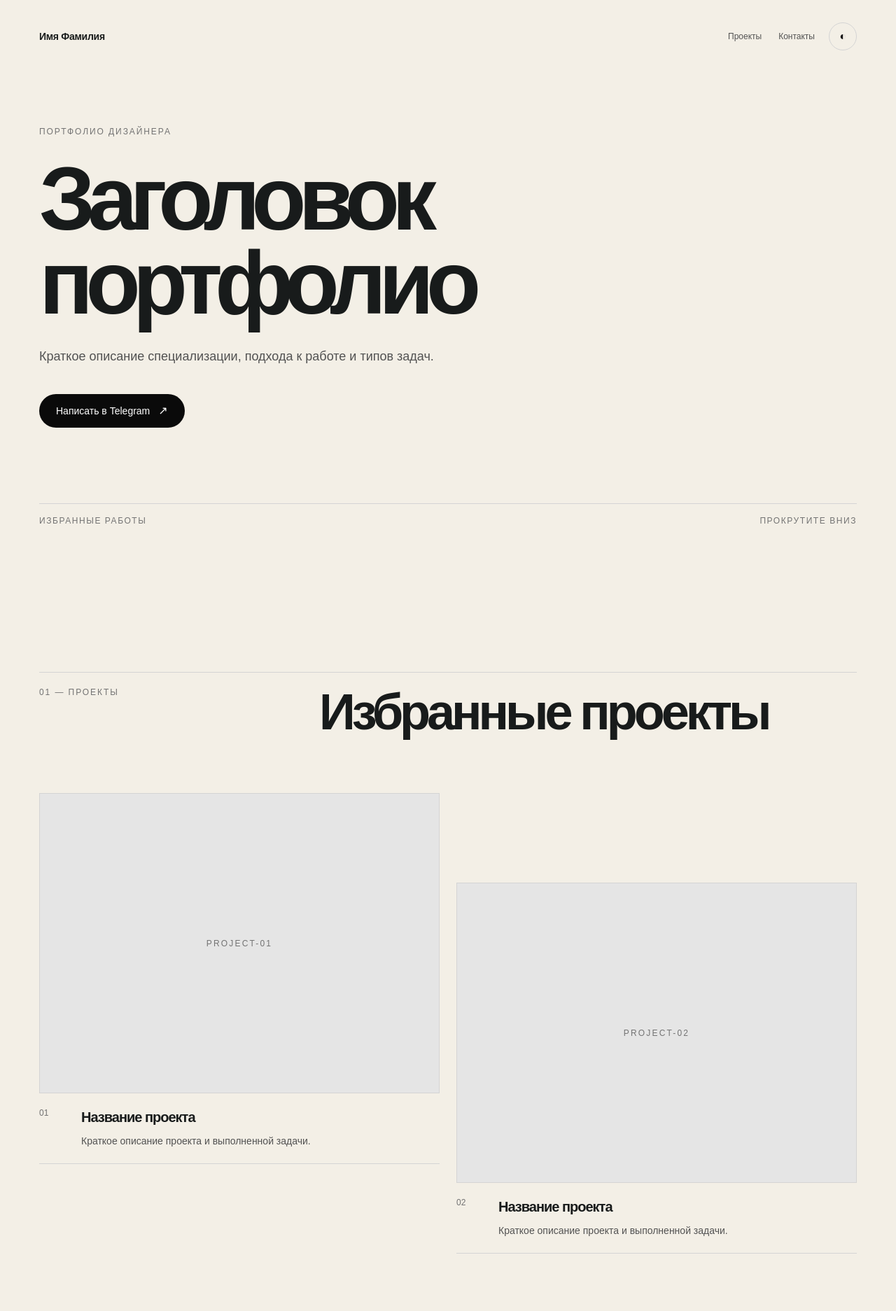
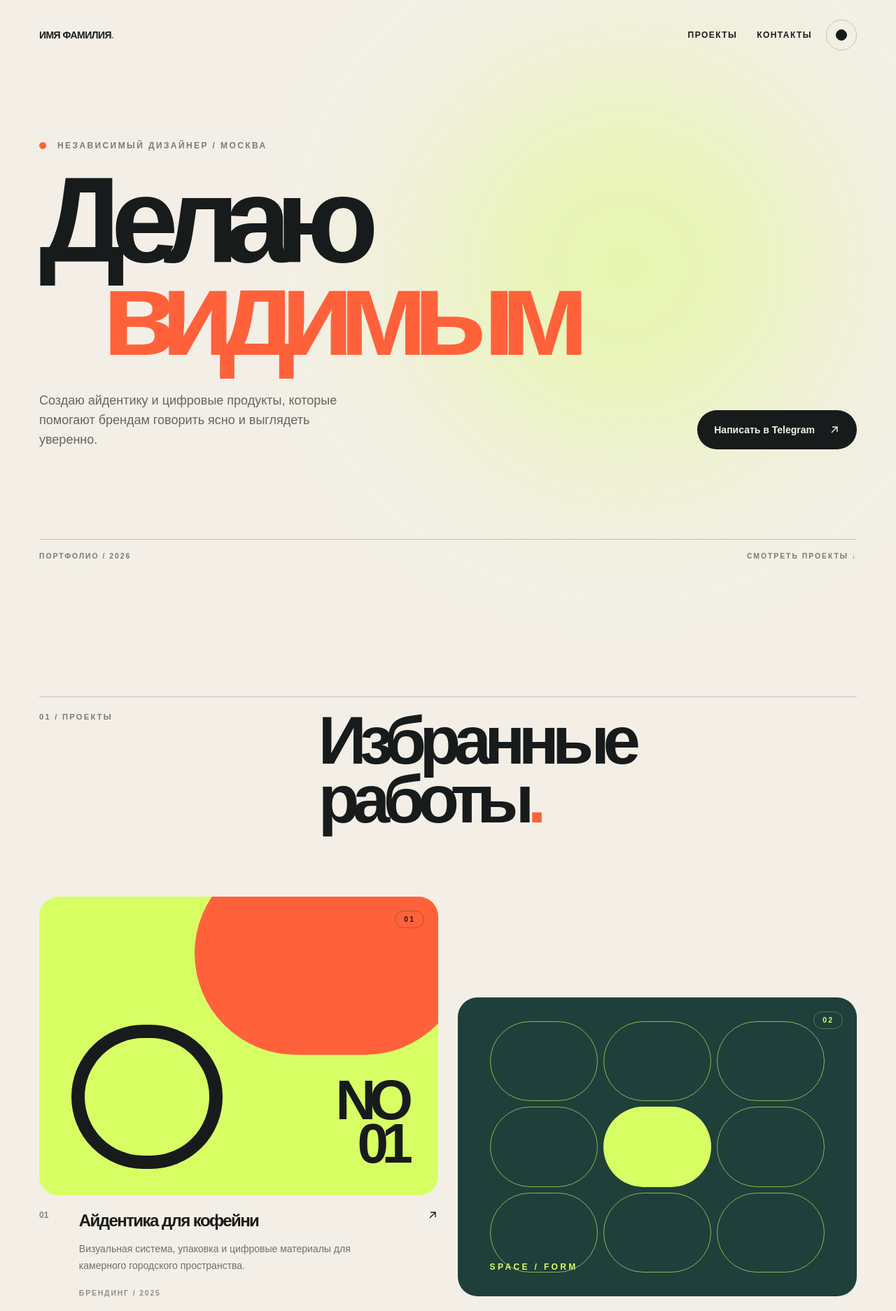
Before and after one commit to solomonovskolopendrov-tech/portfolio, a Next.js app: page / in a window 1280 px wide. Shown: the top 1873 px of the page at 70% size. Built offline with nearby package versions, Linux system fonts and the light colour scheme.

Commit message:
Redesign portfolio sections

```diff
--- a/components/portfolio.tsx
+++ b/components/portfolio.tsx
@@ -8,35 +8,62 @@ const projects = [
   {
     id: "project-01",
     number: "01",
-    title: "Название проекта",
-    description: "Краткое описание проекта и выполненной задачи.",
+    title: "Айдентика для кофейни",
+    description:
+      "Визуальная система, упаковка и цифровые материалы для камерного городского пространства.",
+    category: "Брендинг",
+    year: "2025",
+    preview: "preview-sun",
   },
   {
     id: "project-02",
     number: "02",
-    title: "Название проекта",
-    description: "Краткое описание проекта и выполненной задачи.",
+    title: "Сайт архитектурного бюро",
+    description:
+      "Спокойный цифровой каталог проектов с ясной типографикой и вниманием к деталям.",
+    category: "Веб-дизайн",
+    year: "2025",
+    preview: "preview-grid",
   },
   {
     id: "project-03",
     number: "03",
-    title: "Название проекта",
-    description: "Краткое описание проекта и выполненной задачи.",
+    title: "Культурный фестиваль",
+    description:
+      "Гибкая графическая система для афиш, навигации и коммуникаций в социальных сетях.",
+    category: "Арт-дирекшн",
+    year: "2024",
+    preview: "preview-type",
   },
 ];
 
-function TelegramLink({ className = "" }: { className?: string }) {
+function ArrowIcon() {
+  return (
+    <svg
+      aria-hidden="true"
+      className="h-4 w-4 transition-transform duration-300 group-hover:translate-x-1 group-hover:-translate-y-1"
+      fill="none"
+      viewBox="0 0 16 16"
+    >
+      <path d="M4 12 12 4M5 4h7v7" stroke="currentColor" strokeWidth="1.4" />
+    </svg>
+  );
+}
+
+function TelegramLink({ inverted = false }: { inverted?: boolean }) {
   return (
     <a
-      className={`inline-flex min-h-12 items-center justify-center rounded-full bg-neutral-950 px-6 py-3 text-sm font-medium text-white outline-offset-4 dark:bg-neutral-100 dark:text-neutral-950 ${className}`}
+      className={`group inline-flex min-h-14 items-center gap-5 rounded-full px-6 text-sm font-semibold transition-all duration-300 ${
+        inverted
+          ? "bg-[#f3efe6] text-[#181b1b] hover:bg-[#d7ff64]"
+          : "bg-[#181b1b] text-[#f3efe6] hover:bg-[#d7ff64] hover:text-[#181b1b] dark:bg-[#f3efe6] dark:text-[#181b1b] dark:hover:bg-[#d7ff64]"
+      }`}
       href={TELEGRAM_URL}
       target="_blank"
       rel="noreferrer"
     >
       Написать в Telegram
-      <span className="ml-3 text-base" aria-hidden="true">
-        ↗
-      </span>
+      <ArrowIcon />
     </a>
   );
 }
@@ -52,13 +79,70 @@ function ThemeToggle({
 
   return (
     <button
-      className="flex h-10 w-10 items-center justify-center rounded-full border border-neutral-300 text-neutral-900 dark:border-neutral-700 dark:text-neutral-100"
+      className="group flex h-11 w-11 items-center justify-center rounded-full border border-[#181b1b]/20 transition-colors hover:border-[#181b1b] dark:border-[#f3efe6]/25 dark:hover:border-[#f3efe6]"
       type="button"
       onClick={onToggle}
       aria-label={isDark ? "Включить светлую тему" : "Включить темную тему"}
     >
-      <span aria-hidden="true">{isDark ? "☼" : "◐"}</span>
+      <span
+        className={`block h-4 w-4 rounded-full border border-current transition-all duration-300 ${
+          isDark ? "bg-[#d7ff64]" : "bg-[#181b1b] group-hover:bg-[#d7ff64]"
+        }`}
+        aria-hidden="true"
+      />
     </button>
+  );
+}
+
+function ProjectPreview({ project }: { project: (typeof projects)[number] }) {
+  return (
+    <div
+      className={`project-preview ${project.preview} relative aspect-[4/3] overflow-hidden rounded-[1.75rem]`}
+    >
+      {project.preview === "preview-sun" && (
+        <>
+          <div className="absolute -right-[7%] -top-[15%] h-[68%] w-[68%] rounded-full bg-[#ff623b]" />
+          <div className="absolute bottom-[9%] left-[8%] h-[48%] w-[38%] rounded-full border-[1.2rem] border-[#181b1b]" />
+          <p className="absolute bottom-[10%] right-[8%] text-right text-[clamp(2.5rem,7vw,5rem)] font-black leading-[0.78] tracking-[-0.12em] text-[#181b1b]">
+            NO
+            <br />
+            01
+          </p>
+        </>
+      )}
+      {project.preview === "preview-grid" && (
+        <>
+          <div className="absolute inset-[8%] grid grid-cols-3 gap-2">
+            {Array.from({ length: 9 }).map((_, index) => (
+              <div
+                className={`rounded-full border border-[#d7ff64]/60 ${
+                  index === 4 ? "bg-[#d7ff64]" : ""
+                }`}
+                key={index}
+              />
+            ))}
+          </div>
+          <p className="absolute bottom-[8%] left-[8%] text-xs font-bold uppercase tracking-[0.28em] text-[#d7ff64]">
+            Space / Form
+          </p>
+        </>
+      )}
+      {project.preview === "preview-type" && (
+        <>
+          <p className="absolute -left-[3%] top-[1%] text-[clamp(7rem,19vw,16rem)] font-black leading-none tracking-[-0.18em] text-[#181b1b]">
+            A
+          </p>
+          <p className="absolute bottom-[8%] right-[7%] max-w-[9rem] text-right text-xs font-bold uppercase leading-5 tracking-[0.22em] text-[#181b1b]">
+            Culture
+            <br />
+            in motion
+          </p>
+        </>
+      )}
+      <span className="absolute right-5 top-5 rounded-full border border-current/30 px-3 py-1 text-[0.65rem] font-bold uppercase tracking-[0.2em]">
+        {project.number}
+      </span>
+    </div>
   );
 }
 
@@ -81,45 +165,60 @@ export function Portfolio() {
   }
 
   return (
-    <main>
+    <main className="overflow-hidden">
       <section
-        className="flex min-h-screen flex-col px-5 pb-8 pt-5 sm:px-8 lg:px-14 lg:pb-12 lg:pt-8"
+        className="relative flex min-h-screen flex-col px-5 pb-6 pt-5 sm:px-8 lg:px-14 lg:pb-8 lg:pt-7"
         aria-labelledby="hero-heading"
       >
-        <header className="flex items-center justify-between">
-          <p className="text-sm font-semibold tracking-[-0.02em]">
-            Имя Фамилия
-          </p>
+        <div className="hero-glow" aria-hidden="true" />
+        <header className="relative z-10 flex items-center justify-between">
+          <a className="text-sm font-black uppercase tracking-[-0.04em]" href="#">
+            Имя Фамилия<span className="text-[#ff623b]">.</span>
+          </a>
           <div className="flex items-center gap-5">
-            <nav className="hidden items-center gap-6 text-xs text-neutral-600 dark:text-neutral-400 sm:flex">
-              <a href="#projects">Проекты</a>
-              <a href="#contacts">Контакты</a>
+            <nav className="hidden items-center gap-7 text-xs font-bold uppercase tracking-[0.12em] sm:flex">
+              <a className="nav-link" href="#projects">
+                Проекты
+              </a>
+              <a className="nav-link" href="#contacts">
+                Контакты
+              </a>
             </nav>
             <ThemeToggle theme={theme} onToggle={toggleTheme} />
           </div>
         </header>
 
-        <div className="flex flex-1 items-center py-24">
-          <div className="max-w-5xl">
-            <p className="mb-7 text-xs uppercase tracking-[0.16em] text-neutral-500 dark:text-neutral-400">
-              Портфолио дизайнера
-            </p>
+        <div className="relative z-10 flex flex-1 items-center py-24 lg:py-32">
+          <div className="w-full">
+            <div className="mb-8 flex items-center gap-4">
+              <span className="h-2.5 w-2.5 rounded-full bg-[#ff623b]" />
+              <p className="text-xs font-bold uppercase tracking-[0.2em] text-[#181b1b]/55 dark:text-[#f3efe6]/60">
+                Независимый дизайнер / Москва
+              </p>
+            </div>
             <h1
-              className="max-w-5xl text-[clamp(3.3rem,10vw,9rem)] font-semibold leading-[0.93] tracking-[-0.085em]"
+              className="max-w-7xl text-[clamp(4.3rem,13.5vw,13rem)] font-black leading-[0.77] tracking-[-0.13em]"
               id="hero-heading"
             >
-              Заголовок портфолио
+              Делаю
+              <br />
+              <span className="ml-[7vw] text-[#ff623b]">видимым</span>
             </h1>
-            <p className="mt-8 max-w-xl text-base leading-7 text-neutral-600 dark:text-neutral-400 sm:text-lg">
-              Краткое описание специализации, подхода к работе и типов задач.
-            </p>
-            <TelegramLink className="mt-10" />
+            <div className="mt-11 flex flex-col items-start justify-between gap-8 sm:flex-row sm:items-end">
+              <p className="max-w-md text-base leading-7 text-[#181b1b]/65 dark:text-[#f3efe6]/65 sm:text-lg">
+                Создаю айдентику и цифровые продукты, которые помогают брендам
+                говорить ясно и выглядеть уверенно.
+              </p>
+              <TelegramLink />
+            </div>
           </div>
         </div>
 
-        <div className="flex items-end justify-between border-t border-neutral-300 pt-4 text-xs uppercase tracking-[0.13em] text-neutral-500 dark:border-neutral-800 dark:text-neutral-500">
-          <span>Избранные работы</span>
-          <span>Прокрутите вниз</span>
+        <div className="relative z-10 flex items-end justify-between border-t border-[#181b1b]/20 pt-4 text-[0.65rem] font-bold uppercase tracking-[0.19em] text-[#181b1b]/55 dark:border-[#f3efe6]/20 dark:text-[#f3efe6]/55">
+          <span>Портфолио / 2026</span>
+          <a className="nav-link" href="#projects">
+            Смотреть проекты ↓
+          </a>
         </div>
       </section>
 
@@ -128,37 +227,41 @@ export function Portfolio() {
         id="projects"
         aria-labelledby="projects-heading"
       >
-        <div className="grid gap-8 border-t border-neutral-300 pt-5 dark:border-neutral-800 lg:grid-cols-12">
-          <p className="text-xs uppercase tracking-[0.16em] text-neutral-500 lg:col-span-4">
-            01 — Проекты
-          </p>
+        <div className="grid gap-7 border-t border-[#181b1b]/20 pt-5 dark:border-[#f3efe6]/20 lg:grid-cols-12">
+          <p className="section-label lg:col-span-4">01 / Проекты</p>
           <h2
-            className="text-4xl font-semibold tracking-[-0.07em] sm:text-6xl lg:col-span-8 lg:text-7xl"
+            className="max-w-4xl text-5xl font-black leading-[0.88] tracking-[-0.1em] sm:text-7xl lg:col-span-8 lg:text-8xl"
             id="projects-heading"
           >
-            Избранные проекты
+            Избранные
+            <br />
+            работы<span className="text-[#ff623b]">.</span>
           </h2>
         </div>
 
-        <div className="mt-14 grid gap-x-6 gap-y-14 sm:mt-20 lg:grid-cols-12 lg:gap-y-24">
+        <div className="mt-16 grid gap-x-7 gap-y-16 sm:mt-24 lg:grid-cols-12 lg:gap-y-24">
           {projects.map((project, index) => (
             <article
-              className={`group lg:col-span-6 ${
-                index === 1 ? "lg:mt-32" : ""
-              }`}
+              className={`group lg:col-span-6 ${index === 1 ? "lg:mt-36" : ""}`}
               key={project.id}
             >
-              <div className="flex aspect-[4/3] items-center justify-center border border-neutral-300 bg-neutral-200 text-xs uppercase tracking-[0.18em] text-neutral-500 dark:border-neutral-800 dark:bg-neutral-900 dark:text-neutral-600">
-                {project.id}
-              </div>
-              <div className="grid grid-cols-[3rem_1fr] gap-3 border-b border-neutral-300 pb-5 pt-5 dark:border-neutral-800">
-                <p className="text-xs text-neutral-500">{project.number}</p>
+              <ProjectPreview project={project} />
+              <div className="grid grid-cols-[2.8rem_1fr] gap-3 border-b border-[#181b1b]/20 pb-6 pt-5 dark:border-[#f3efe6]/20">
+                <p className="text-xs font-bold text-[#181b1b]/50 dark:text-[#f3efe6]/50">
+                  {project.number}
+                </p>
                 <div>
-                  <h3 className="text-xl font-semibold tracking-[-0.05em]">
-                    {project.title}
-                  </h3>
-                  <p className="mt-2 max-w-md text-sm leading-6 text-neutral-600 dark:text-neutral-400">
+                  <div className="flex items-start justify-between gap-4">
+                    <h3 className="text-2xl font-black tracking-[-0.065em]">
+                      {project.title}
+                    </h3>
+                    <ArrowIcon />
+                  </div>
+                  <p className="mt-3 max-w-md text-sm leading-6 text-[#181b1b]/60 dark:text-[#f3efe6]/60">
                     {project.description}
+                  </p>
+                  <p className="mt-5 text-[0.65rem] font-bold uppercase tracking-[0.18em] text-[#181b1b]/45 dark:text-[#f3efe6]/45">
+                    {project.category} / {project.year}
                   </p>
                 </div>
               </div>
@@ -168,31 +271,37 @@ export function Portfolio() {
       </section>
 
       <section
-        className="bg-neutral-950 px-5 pb-7 pt-20 text-neutral-100 dark:bg-neutral-100 dark:text-neutral-950 sm:px-8 sm:pt-28 lg:px-14 lg:pt-36"
+        className="relative overflow-hidden bg-[#181b1b] px-5 pb-7 pt-20 text-[#f3efe6] sm:px-8 sm:pt-28 lg:px-14 lg:pt-36"
         id="contacts"
         aria-labelledby="contacts-heading"
       >
-        <div className="grid gap-8 border-t border-neutral-700 pt-5 dark:border-neutral-300 lg:grid-cols-12">
-          <p className="text-xs uppercase tracking-[0.16em] text-neutral-400 dark:text-neutral-600 lg:col-span-4">
-            02 — Контакты
+        <div className="contact-orb" aria-hidden="true" />
+        <div className="relative z-10 grid gap-8 border-t border-[#f3efe6]/25 pt-5 lg:grid-cols-12">
+          <p className="section-label !text-[#f3efe6]/55 lg:col-span-4">
+            02 / Контакты
           </p>
           <div className="lg:col-span-8">
             <h2
-              className="max-w-4xl text-5xl font-semibold leading-[0.95] tracking-[-0.075em] sm:text-7xl lg:text-8xl"
+              className="max-w-5xl text-[clamp(4rem,10vw,9rem)] font-black leading-[0.82] tracking-[-0.12em]"
               id="contacts-heading"
             >
-              Обсудим ваш проект
+              Начнем
+              <br />
+              <span className="text-[#d7ff64]">проект?</span>
             </h2>
-            <p className="mt-8 max-w-lg text-base leading-7 text-neutral-400 dark:text-neutral-600">
-              Краткая контактная информация и приглашение обсудить задачу.
+            <p className="mt-9 max-w-lg text-base leading-7 text-[#f3efe6]/60 sm:text-lg">
+              Расскажите о задаче, сроках и формате работы. Я отвечу и предложу
+              следующий шаг.
             </p>
-            <TelegramLink className="mt-10 !bg-white !text-neutral-950 dark:!bg-neutral-950 dark:!text-white" />
+            <div className="mt-10">
+              <TelegramLink inverted />
+            </div>
           </div>
         </div>
 
-        <footer className="mt-24 flex flex-col gap-3 border-t border-neutral-700 pt-5 text-xs uppercase tracking-[0.13em] text-neutral-400 dark:border-neutral-300 dark:text-neutral-600 sm:mt-36 sm:flex-row sm:justify-between">
+        <footer className="relative z-10 mt-28 flex flex-col gap-3 border-t border-[#f3efe6]/25 pt-5 text-[0.65rem] font-bold uppercase tracking-[0.18em] text-[#f3efe6]/50 sm:mt-40 sm:flex-row sm:justify-between">
           <span>Имя Фамилия</span>
-          <span>Портфолио дизайнера</span>
+          <span>Дизайн / Арт-дирекшн / 2026</span>
         </footer>
       </section>
     </main>
```
